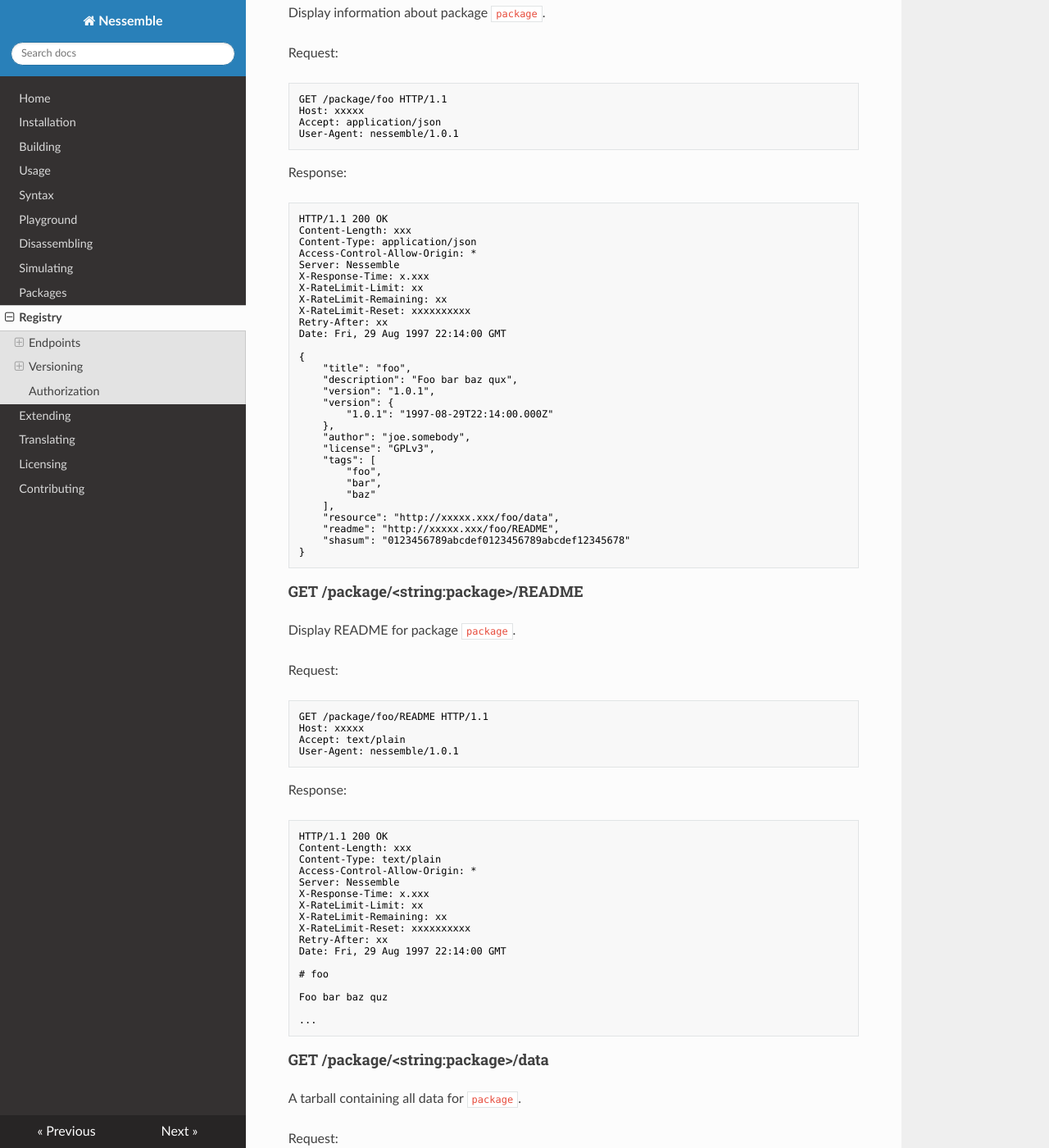
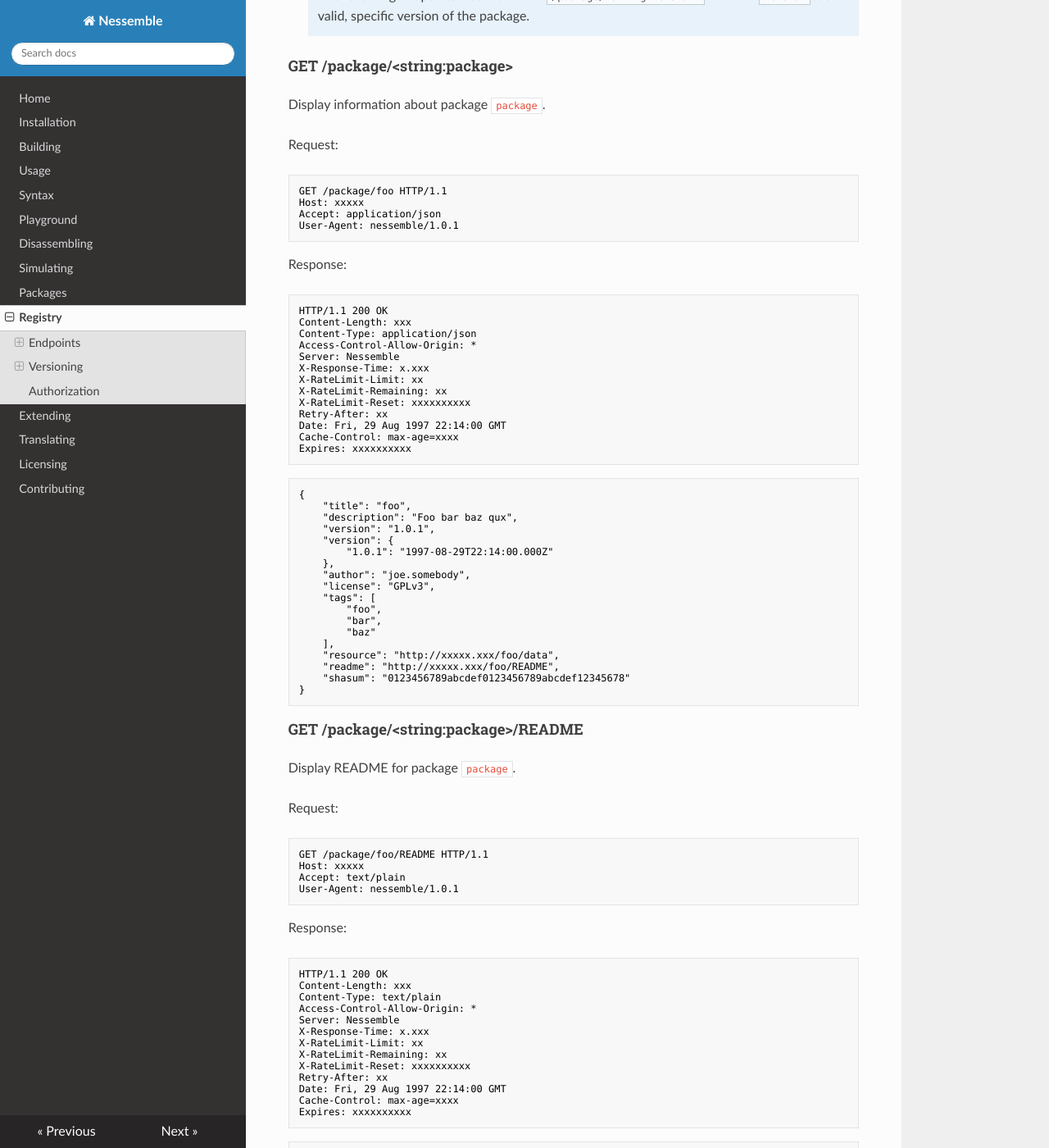
Before and after one commit to kevinselwyn/nessemble, an MkDocs documentation site: the page built from docs/pages/registry.md, in a window 1280 px wide and 1400 px high, scrolled down 3152 px. Shown: the whole window at 82% size. Built offline with MkDocs 1.6.1, drawn with Linux system fonts in a browser that asks for light colours; nearby versions of some CDN libraries; old or Windows-style settings are respelled for this version of MkDocs; some of the changed text lies outside the part shown.

Commit message:
Update headers to match actual headers

````diff
--- a/docs/pages/css/custom.css
+++ b/docs/pages/css/custom.css
@@ -6,6 +6,9 @@
 }
 code.text {
     color: #404040
+}
+pre + pre {
+    margin-top: -20px;
 }
 
 /**
--- a/docs/pages/registry.md
+++ b/docs/pages/registry.md
@@ -58,7 +58,11 @@
 X-RateLimit-Reset: xxxxxxxxxx
 Retry-After: xx
 Date: Fri, 29 Aug 1997 22:14:00 GMT
+Cache-Control: max-age=xxxx
+Expires: xxxxxxxxxx
+```
 
+```text
 {
     "packages": [
         {
@@ -129,7 +133,11 @@
 X-RateLimit-Reset: xxxxxxxxxx
 Retry-After: xx
 Date: Fri, 29 Aug 1997 22:14:00 GMT
+Cache-Control: max-age=xxxx
+Expires: xxxxxxxxxx
+```
 
+```text
 {
     "term": "foo",
     "results": [
@@ -185,7 +193,11 @@
 X-RateLimit-Reset: xxxxxxxxxx
 Retry-After: xx
 Date: Fri, 29 Aug 1997 22:14:00 GMT
+Cache-Control: max-age=xxxx
+Expires: xxxxxxxxxx
+```
 
+```text
 {
     "title": "foo",
     "description": "Foo bar baz qux",
@@ -235,7 +247,11 @@
 X-RateLimit-Reset: xxxxxxxxxx
 Retry-After: xx
 Date: Fri, 29 Aug 1997 22:14:00 GMT
+Cache-Control: max-age=xxxx
+Expires: xxxxxxxxxx
+```
 
+```text
 # foo
 
 Foo bar baz quz
@@ -274,7 +290,11 @@
 X-RateLimit-Reset: xxxxxxxxxx
 Retry-After: xx
 Date: Fri, 29 Aug 1997 22:14:00 GMT
+Cache-Control: max-age=xxxx
+Expires: xxxxxxxxxx
+```
 
+```text
 <raw data>...
 ```
 
@@ -318,7 +338,11 @@
 X-RateLimit-Reset: xxxxxxxxxx
 Retry-After: xx
 Date: Fri, 29 Aug 1997 22:14:00 GMT
+Cache-Control: no-store, no-cache, must-revalidate, post-check=0, pre-check=0, max-age=0
+Expires: -1
+```
 
+```text
 {
     "title": "foo",
     "description": "Foo bar baz qux",
@@ -394,7 +418,11 @@
 X-RateLimit-Reset: xxxxxxxxxx
 Retry-After: xx
 Date: Fri, 29 Aug 1997 22:14:00 GMT
+Cache-Control: no-store, no-cache, must-revalidate, post-check=0, pre-check=0, max-age=0
+Expires: -1
+```
 
+```text
 {}
 ```
 
@@ -412,7 +440,11 @@
 X-RateLimit-Reset: xxxxxxxxxx
 Retry-After: xx
 Date: Fri, 29 Aug 1997 22:14:00 GMT
+Cache-Control: no-store, no-cache, must-revalidate, post-check=0, pre-check=0, max-age=0
+Expires: -1
+```
 
+```text
 {
     "status": 409,
     "error": "User already exists"
@@ -452,7 +484,11 @@
 X-RateLimit-Reset: xxxxxxxxxx
 Retry-After: xx
 Date: Fri, 29 Aug 1997 22:14:00 GMT
+Cache-Control: no-store, no-cache, must-revalidate, post-check=0, pre-check=0, max-age=0
+Expires: -1
+```
 
+```text
 {
     "token": "<token>"
 }
@@ -498,7 +534,11 @@
 X-RateLimit-Reset: xxxxxxxxxx
 Retry-After: xx
 Date: Fri, 29 Aug 1997 22:14:00 GMT
+Cache-Control: no-store, no-cache, must-revalidate, post-check=0, pre-check=0, max-age=0
+Expires: -1
+```
 
+```text
 {}
 ```
 
@@ -536,7 +576,11 @@
 X-RateLimit-Reset: xxxxxxxxxx
 Retry-After: xx
 Date: Fri, 29 Aug 1997 22:14:00 GMT
+Cache-Control: no-store, no-cache, must-revalidate, post-check=0, pre-check=0, max-age=0
+Expires: -1
+```
 
+```text
 {
     "email": false,
     "url": "http://xxxxx/user/2FA/<id>",
@@ -593,7 +637,11 @@
 X-RateLimit-Reset: xxxxxxxxxx
 Retry-After: xx
 Date: Fri, 29 Aug 1997 22:14:00 GMT
+Cache-Control: no-store, no-cache, must-revalidate, post-check=0, pre-check=0, max-age=0
+Expires: -1
+```
 
+```text
 {}
 ```
 
@@ -628,7 +676,11 @@
 X-RateLimit-Reset: xxxxxxxxxx
 Retry-After: xx
 Date: Fri, 29 Aug 1997 22:14:00 GMT
+Cache-Control: max-age=xxxx
+Expires: xxxxxxxxxx
+```
 
+```text
   foo
   bar
   baz
@@ -663,7 +715,9 @@
 X-RateLimit-Reset: xxxxxxxxxx
 Retry-After: xx
 Date: Fri, 29 Aug 1997 22:14:00 GMT
+```
 
+```text
   baz
   qux
 ```
@@ -682,7 +736,11 @@
 X-RateLimit-Reset: xxxxxxxxxx
 Retry-After: xx
 Date: Fri, 29 Aug 1997 22:14:00 GMT
+Cache-Control: max-age=xxxx
+Expires: xxxxxxxxxx
+```
 
+```text
 {
     "status": 404,
     "error": "Not Found"
````
